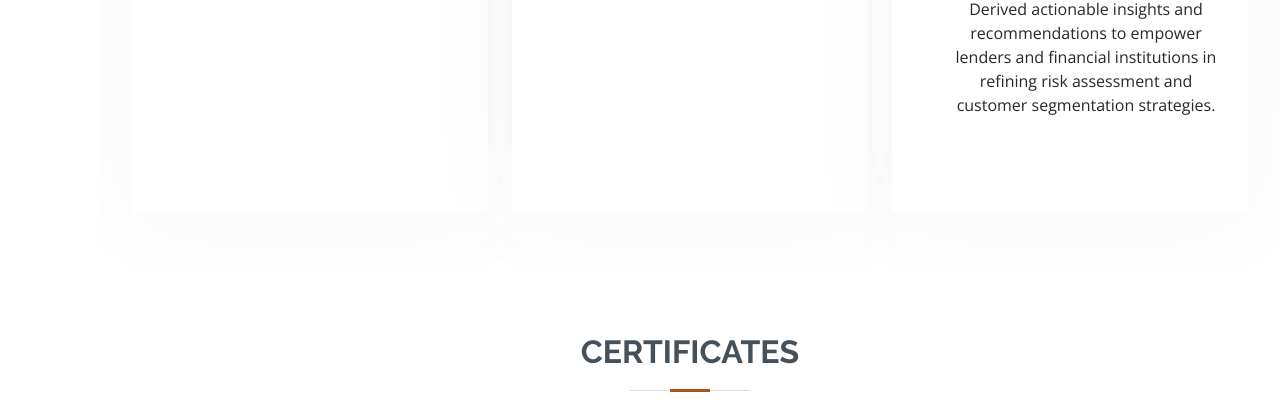
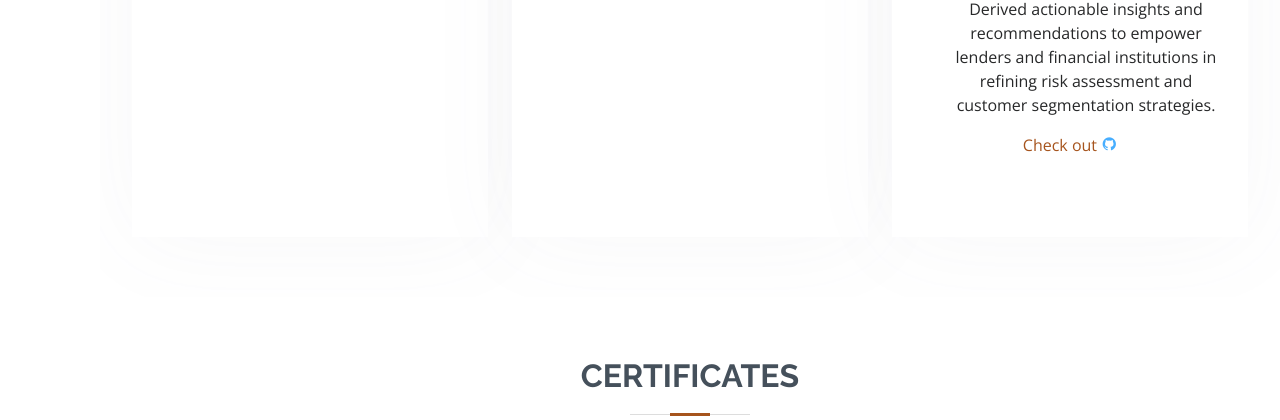
Before and after one commit to velociteriseup/velociteriseup.github.io, a plain HTML site: page index.html in a window 1280 px wide. Shown: the part 3098-3518 px from the top of the page. Drawn offline with nearby package versions, Linux system fonts and the light colour scheme.

Commit message:
Update index.html

```diff
--- a/index.html
+++ b/index.html
@@ -282,7 +282,9 @@
         <li> <strong>Feature Engineering:</strong> Engineered features and calculated credit scores using a weighted amalgamation of pertinent attributes.</li>
         <li> <strong>Cluster Analysis:</strong> Employed cutting-edge clustering techniques to segment individuals into discrete creditworthiness categories.</li>
         <li> <strong>Results & Recommendations:</strong> Derived actionable insights and recommendations to empower lenders and financial institutions in refining risk assessment and customer segmentation strategies.</li>
-    </ul>  </div>
+    </ul>                <a href="https://github.com/velociteriseup/Credit-Scoring-Analysis" class="twitter">Check out <i class="bx bxl-github"></i></a>
+
+            </div>
           </div>
 
           <!-- <div class="col-lg-4 col-md-6 d-flex align-items-stretch mt-4" data-aos="zoom-in" data-aos-delay="300">
```
